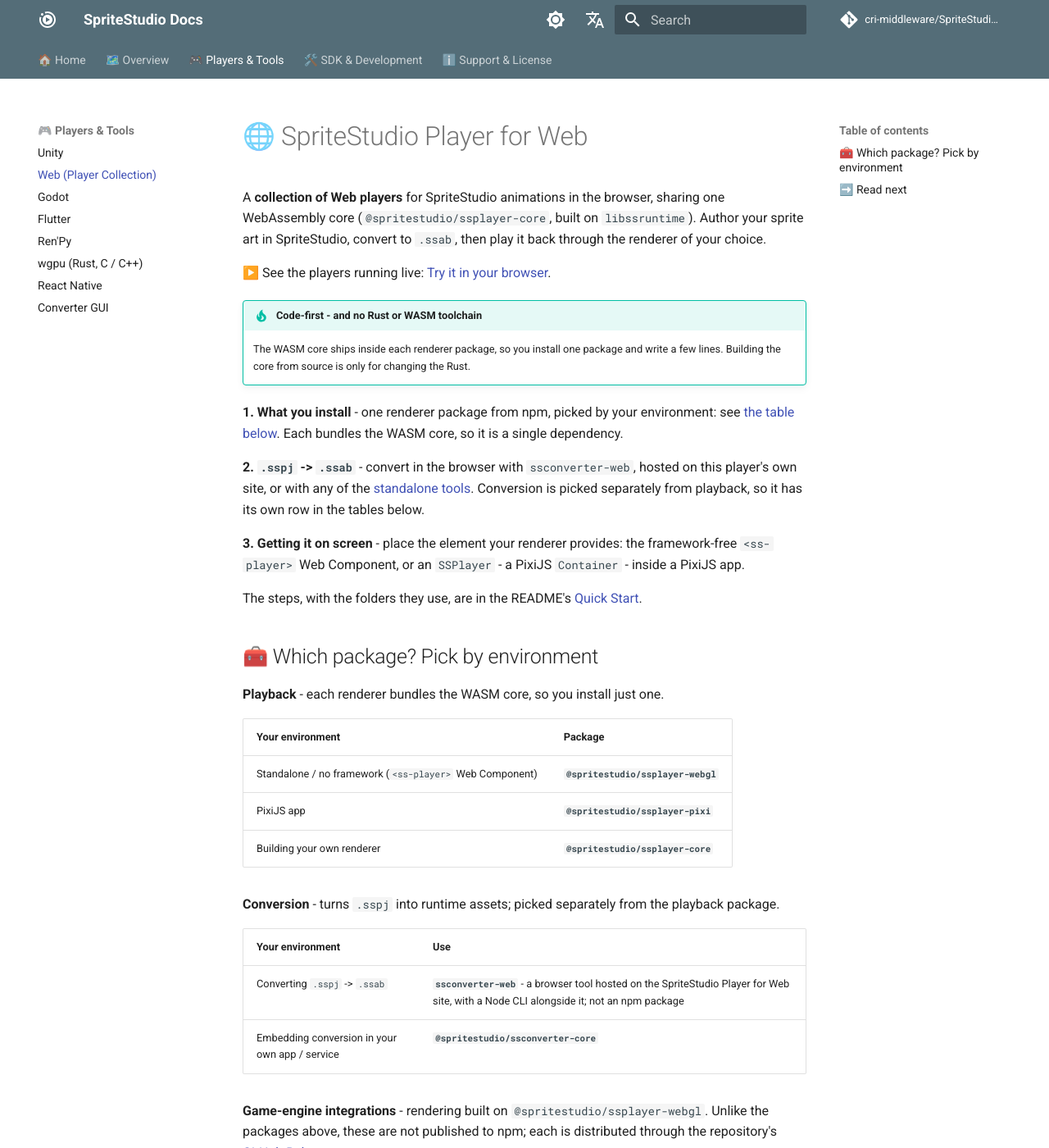
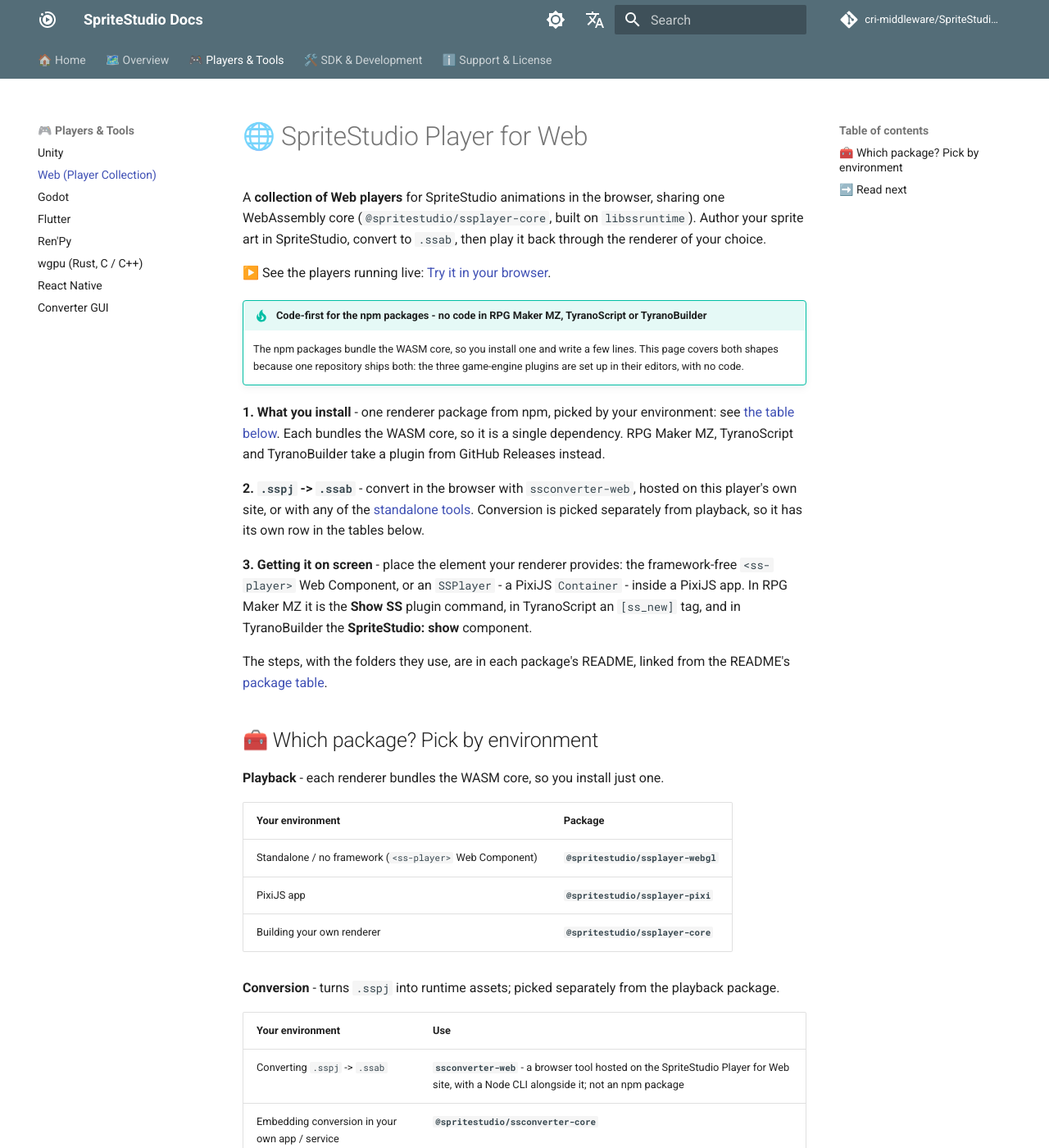
Before and after one commit to cri-middleware/SpriteStudio-Docs, an MkDocs documentation site: the page built from docs/en/players/web.md, in a window 1280 px wide and 1400 px high. Shown: the whole window at 82% size. Built offline with MkDocs 1.6.1 and Material for MkDocs 9.7.7, drawn with Linux system fonts in a browser that asks for light colours; comment, search, counter and statistics services are not loaded; some of the changed text lies outside the part shown.

Commit message:
Give MZ and Tyrano authors their route on the Web player page
The Web page is where choose-your-platform sends RPG Maker MZ and Tyrano
authors, and it told them the player is code-first: one package from npm,
a few lines, an <ss-player> element or an SSPlayer. The page now says both
shapes ship from this repository, gives the plugins as what MZ and Tyrano
authors install, and names what puts a character on screen in each host
(Show SS / SS表示, [ss_new], SpriteStudio: show / SpriteStudio 表示). The
steps link points at the README's package table, since the per-package
READMEs hold the steps and the root Quick Start does not.

The integrations are no longer described as built on ssplayer-webgl, and
TyranoBuilder as "author-time tooling" that ships the runtime: the
TyranoBuilder line now says the .tbp is the only download, as the Web
guides do since cri-middleware/SSPlayerForWeb#300.

```diff
--- a/docs/en/players/web.md
+++ b/docs/en/players/web.md
@@ -6,22 +6,27 @@ art in SpriteStudio, convert to `.ssab`, then play it back through the renderer
 
 ▶️ See the players running live: [Try it in your browser](../overview/try-it.md).
 
-!!! tip "Code-first - and no Rust or WASM toolchain"
-    The WASM core ships inside each renderer package, so you install one package and write a few
-    lines. Building the core from source is only for changing the Rust.
+!!! tip "Code-first for the npm packages - no code in RPG Maker MZ, TyranoScript or TyranoBuilder"
+    The npm packages bundle the WASM core, so you install one and write a few lines. This page
+    covers both shapes because one repository ships both: the three game-engine plugins are set
+    up in their editors, with no code.
 
 **1. What you install** - one renderer package from npm, picked by your environment: see
 [the table below](#pick-by-environment). Each bundles the WASM core, so it is a
-single dependency.
+single dependency. RPG Maker MZ, TyranoScript and TyranoBuilder take a plugin from GitHub
+Releases instead.
 
 **2. `.sspj` -> `.ssab`** - convert in the browser with `ssconverter-web`, hosted on this
 player's own site, or with any of the [standalone tools](../overview/convert-with-a-standalone-tool.md).
 Conversion is picked separately from playback, so it has its own row in the tables below.
 
 **3. Getting it on screen** - place the element your renderer provides: the framework-free
-`<ss-player>` Web Component, or an `SSPlayer` - a PixiJS `Container` - inside a PixiJS app.
+`<ss-player>` Web Component, or an `SSPlayer` - a PixiJS `Container` - inside a PixiJS app. In
+RPG Maker MZ it is the **Show SS** plugin command, in TyranoScript an `[ss_new]` tag, and in
+TyranoBuilder the **SpriteStudio: show** component.
 
-The steps, with the folders they use, are in the README's [Quick Start](https://github.com/cri-middleware/SSPlayerForWeb#-quick-start).
+The steps, with the folders they use, are in each package's README, linked from the README's
+[package table](https://github.com/cri-middleware/SSPlayerForWeb#-which-package-should-i-use).
 
 ## 🧰 Which package? Pick by environment { #pick-by-environment }
 
@@ -40,9 +45,8 @@ The steps, with the folders they use, are in the README's [Quick Start](https://
 | Converting `.sspj` -> `.ssab` | **`ssconverter-web`** - a browser tool hosted on the SpriteStudio Player for Web site, with a Node CLI alongside it; not an npm package |
 | Embedding conversion in your own app / service | **`@spritestudio/ssconverter-core`** |
 
-**Game-engine integrations** - rendering built on `@spritestudio/ssplayer-webgl`. Unlike the
-packages above, these are not published to npm; each is distributed through the repository's
-[GitHub Releases](https://github.com/cri-middleware/SSPlayerForWeb/releases).
+**Game-engine integrations** - plugins rather than npm packages, each distributed through the
+repository's [GitHub Releases](https://github.com/cri-middleware/SSPlayerForWeb/releases).
 
 | Your environment | Package | Status |
 |---|---|---|
@@ -52,8 +56,8 @@ packages above, these are not published to npm; each is distributed through the
 
 `ssplayer-rmmz` and `ssplayer-tyranobuilder` convert `.sspj` themselves - the MZ plugin when a test
 play starts, the TyranoBuilder plugin inside the editor - so an MZ or TyranoBuilder project needs
-neither of the conversion packages above. `ssplayer-tyranobuilder` is **author-time tooling** rather
-than a renderer: it ships the TyranoScript runtime with it.
+neither of the conversion packages above. `ssplayer.tbp` is the only download a TyranoBuilder
+project needs: it already holds the TyranoScript plugin.
 
 ## ➡️ Read next
 
```
Also changed, not shown: docs/ja/players/web.md (+7 -9 lines).
